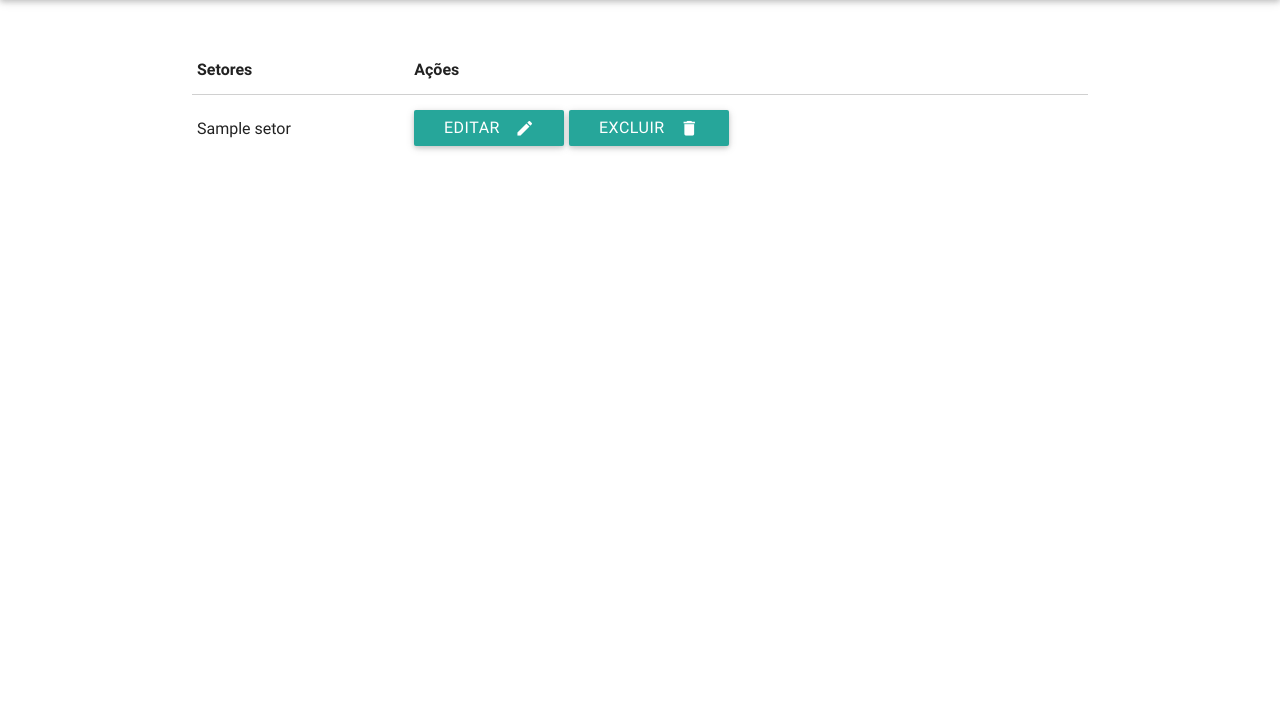
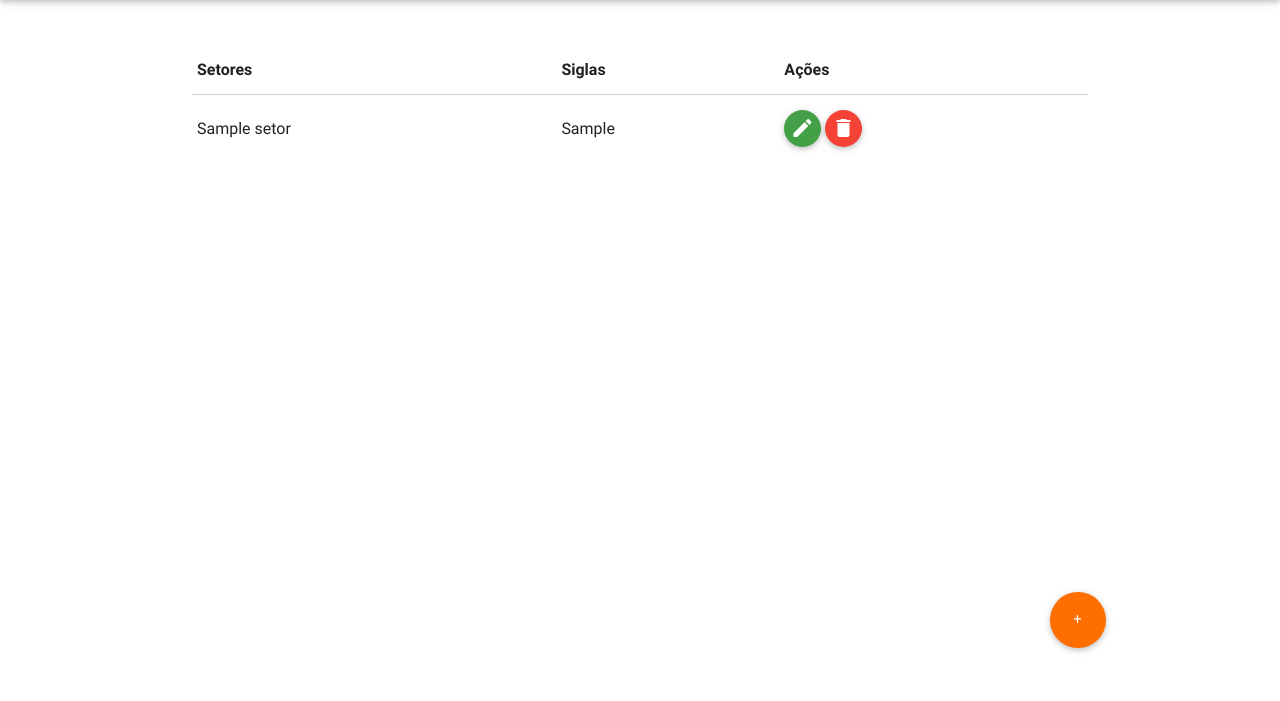
Before and after one commit to felipefo/gde, a Django app: page /setores_list/ in a window 1280 px wide. Shown: the part 64-765 px from the top of the page. Run offline with Django 3.2, Linux system fonts and the light colour scheme; a user stored in the database is signed in; tables that the repository leaves empty hold one stand-in row (values such as "Sample post").

Commit message:
Adequação da tela de setor com a tela de categoria. E foi acrescentado o a coluna de siglas

```diff
--- a/app/templates/base.html
+++ b/app/templates/base.html
@@ -23,7 +23,7 @@
                     {% if user.is_authenticated %}
                         <ul class="right hide-on-med-and-down">
                             <li><a href="{% url 'app.views.categorias_list'%}">Categoria</a></li>
-                            <li><a href="{% url 'app.views.setor'%}">Setor</a></li>
+                            <li><a href="{% url 'app.views.setores_list'%}">Setor</a></li>
                             <li><a href="{% url 'app.views.user_detail' pk=user.pk%}">Minha Conta</a></li>
                             <li><a href="{% url 'django.contrib.auth.views.logout' %}">Logout</a></li>
                         </ul>
--- a/app/templates/editarSetor.html
+++ b/app/templates/editarSetor.html
@@ -20,7 +20,7 @@
                     <label for="nome">Descrição</label>
                     <input type="text" id="descricao" class="validate" name="descricao" value="{{setor.descricao}}">
 
-                    <div class="row">
+                   <div class="row">
                         <input type="submit" value="Salvar" class="btn btn-primary col s4 offset-s1"/>
                         <input type="hidden" name="next" value="/setores_list" />
                     </div>
--- a/app/templates/setores_list.html
+++ b/app/templates/setores_list.html
@@ -13,26 +13,30 @@
                     <thead>
                         <tr>
                             <th>Setores</th>
+                            <th>Siglas</th>
                             <th>Ações</th>
                         </tr>
                     </thead>
                     <tbody>
                         {% for setor in setores %}
                         <tr>
-                            <td>{{ setor }}</td>
+                            <td>{{setor.nome}}</td>
+                            <td>{{setor.sigla}}</td>
                             <td>
-                                <a class="btn waves-effect waves-light" href="{% url 'setor_edit' pk=setor.pk %}">Editar
-                                    <i class="material-icons right">mode_edit</i>
+                                <a class="btn-floating waves-effect waves-light green darken-1" href="{% url 'setor_edit' pk=setor.pk %}">
+                                    <i class="material-icons">mode_edit</i>
                                 </a>
-                                <a class="btn waves-effect waves-light" href="{% url 'setor_remove' pk=setor.pk %}">Excluir
-                                    <i class="material-icons right">delete</i>
+                                <a class="btn-floating waves-effect waves-light red"  href="{% url 'setor_remove' pk=setor.pk %}">
+                                    <i class="material-icons">delete</i>
                                 </a>
                             </td>
                         </tr>
                         {% endfor %}
                     </tbody>
                 </table>
-
+                <a href="{% url 'app.views.setor' %}" class="cadastrar btn-floating btn-large waves-effect waves-light amber darken-4 right">+
+                    <i class="material-icons right">add</i>
+                </a>
 
             </form>
         </div>
--- a/app/views.py
+++ b/app/views.py
@@ -96,6 +96,7 @@ def setor(request):
         descricao = request.POST.get('descricao',None)
         setor = Setor.objects.create(nome=nome, sigla=sigla, funcao=funcao, descricao=descricao)
         setor.save()
+        return HttpResponseRedirect(request.POST.get('next'))
     return render(request, 'cadastro_setor.html', {})
 
 @csrf_protect
```
Also changed, not shown: app/templates/cadastro_setor.html (+4 -4 lines).
